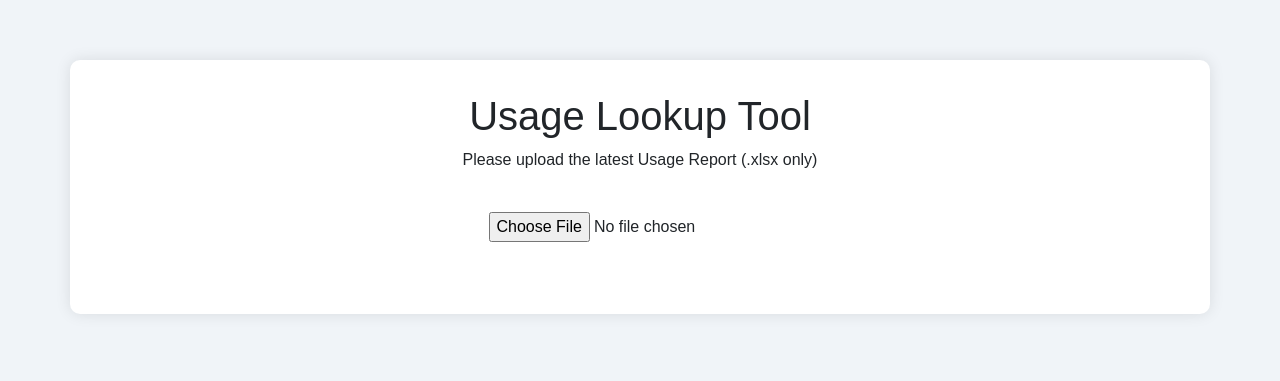
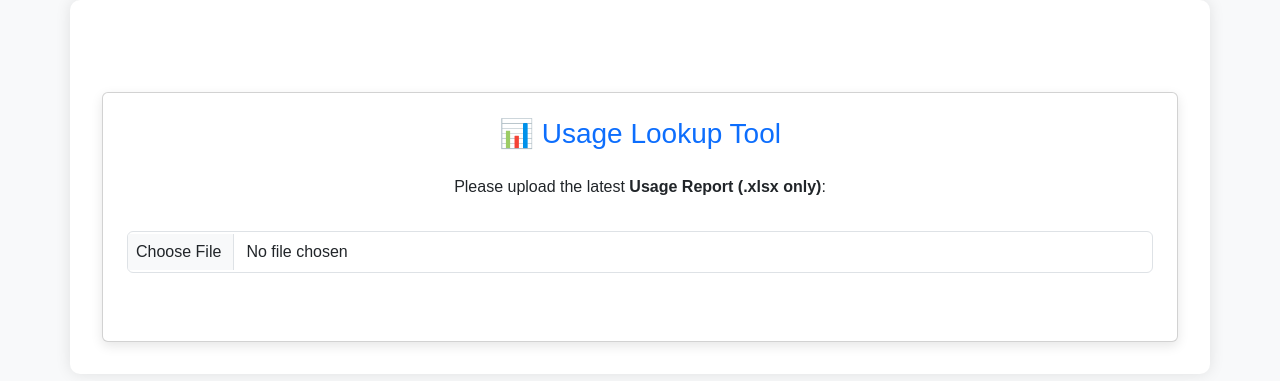
Before and after one commit to Damon910322/usage-report, a plain HTML site: page index.html in a window 1280 px wide. Shown: the part 213-594 px from the top of the page. Drawn offline with nearby package versions, Linux system fonts and the light colour scheme.

Commit message:
Update index.html

```diff
--- a/index.html
+++ b/index.html
@@ -4,23 +4,51 @@
   <meta charset="UTF-8" />
   <meta name="viewport" content="width=device-width, initial-scale=1.0"/>
   <title>Usage Lookup Tool</title>
+
+  <!-- Bootstrap CSS -->
   <link href="https://cdn.jsdelivr.net/npm/bootstrap@5.3.2/dist/css/bootstrap.min.css" rel="stylesheet">
+
+  <!-- Custom Styles (optional if you're using styles.css) -->
   <link rel="stylesheet" href="styles.css" />
+
+  <!-- SheetJS for Excel parsing -->
   <script src="https://cdn.sheetjs.com/xlsx-0.20.0/package/dist/xlsx.full.min.js"></script>
+
+  <style>
+    body {
+      background-color: #f8f9fa;
+    }
+    .card {
+      margin-top: 60px;
+      box-shadow: 0 4px 12px rgba(0,0,0,0.1);
+    }
+    h1 {
+      font-size: 1.75rem;
+    }
+    #result {
+      margin-top: 20px;
+    }
+    table {
+      margin-top: 20px;
+    }
+  </style>
 </head>
 <body>
   <div class="container">
-    <h1>Usage Lookup Tool</h1>
-    <p>Please upload the latest Usage Report (.xlsx only)</p>
-    <input type="file" id="excelFileInput" accept=".xlsx" />
+    <div class="card p-4">
+      <h1 class="text-center mb-4 text-primary">📊 Usage Lookup Tool</h1>
 
-    <div id="peopleSoftSection" style="display:none;">
-      <p>Enter one or more PeopleSoft Numbers (comma or space separated):</p>
-      <textarea id="peopleSoftInput" rows="4" cols="40" placeholder="e.g. 12345, 67890"></textarea><br>
-      <button id="lookupBtn">Lookup</button>
+      <p class="mb-3">Please upload the latest <strong>Usage Report (.xlsx only)</strong>:</p>
+      <input type="file" class="form-control mb-4" id="excelFileInput" accept=".xlsx" />
+
+      <div id="peopleSoftSection" style="display:none;">
+        <p class="mb-2">Enter one or more PeopleSoft Numbers (comma or space separated):</p>
+        <textarea id="peopleSoftInput" class="form-control mb-3" rows="4" placeholder="e.g. 12345, 67890"></textarea>
+        <button id="lookupBtn" class="btn btn-success w-100">🔍 Lookup</button>
+      </div>
+
+      <div id="result"></div>
     </div>
-
-    <div id="result"></div>
   </div>
 
   <script src="script.js"></script>
```
